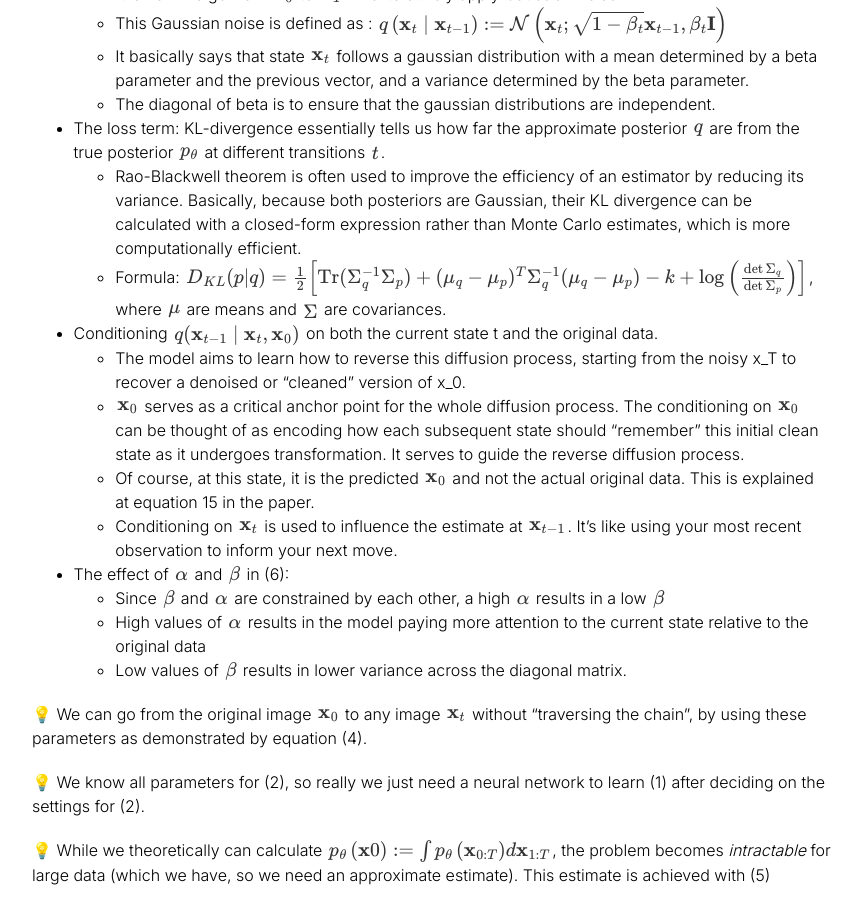
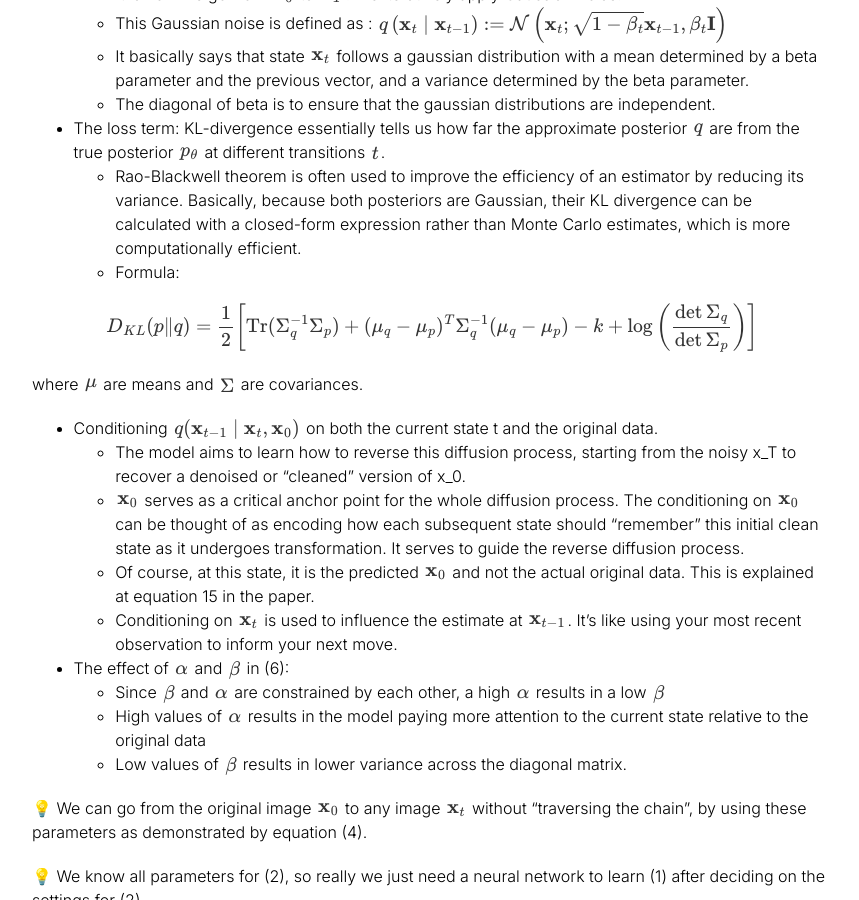
Before and after one commit to kristianernst/kristianernst.github.io, a Jekyll site: the page built from _posts/2023-08-20-denoising_diffusion_probabilistic_models.markdown, in a window 1280 px wide and 900 px high, scrolled down 2682 px. Shown: the whole window, without its empty margins (208-1067 px from the left). Built offline with Jekyll 4.4.1, drawn with Linux system fonts in a browser that asks for light colours; formulas are drawn with MathJax 3.

Commit message:
no line breaks

```diff
--- a/_posts/2023-08-20-denoising_diffusion_probabilistic_models.markdown
+++ b/_posts/2023-08-20-denoising_diffusion_probabilistic_models.markdown
@@ -116,7 +116,15 @@ Consequently, all KL divergences in Eq. (5) are comparisons between Gaussians, s
 -  The loss term: KL-divergence essentially tells us how far the approximate posterior \\( q \\) are from the true posterior \\( p_\theta \\) at different transitions \\( t \\).
 
      -  Rao-Blackwell theorem is often used to improve the efficiency of an estimator by reducing its variance.  Basically, because both posteriors are Gaussian, their KL divergence can be calculated with a closed-form expression rather than Monte Carlo estimates, which is more computationally efficient.
-     -  Formula:  \\( D_{KL}(p \| q) = \frac{1}{2} \left[ \text{Tr}(\Sigma_q^{-1} \Sigma_p) + (\mu_q - \mu_p)^T \Sigma_q^{-1} (\mu_q - \mu_p) - k + \log \left( \frac{\det \Sigma_q}{\det \Sigma_p} \right) \right] \\), where \\( \mu \\) are means and \\( \Sigma \\) are covariances.
+     -  Formula:
+
+  $$
+  \begin{align}
+  D_{KL}(p \| q) = \frac{1}{2} \left[ \text{Tr}(\Sigma_q^{-1} \Sigma_p) + (\mu_q - \mu_p)^T \Sigma_q^{-1} (\mu_q - \mu_p) - k + \log \left( \frac{\det \Sigma_q}{\det \Sigma_p} \right) \right]
+  \end{align}
+  $$
+
+  where \\( \mu \\) are means and \\( \Sigma \\) are covariances.
 
 -  Conditioning \\( q(\textbf{x}_{t-1}\mid \textbf{x}_t, \textbf{x}_0 ) \\) on both the current state t and the original data.
 
```
